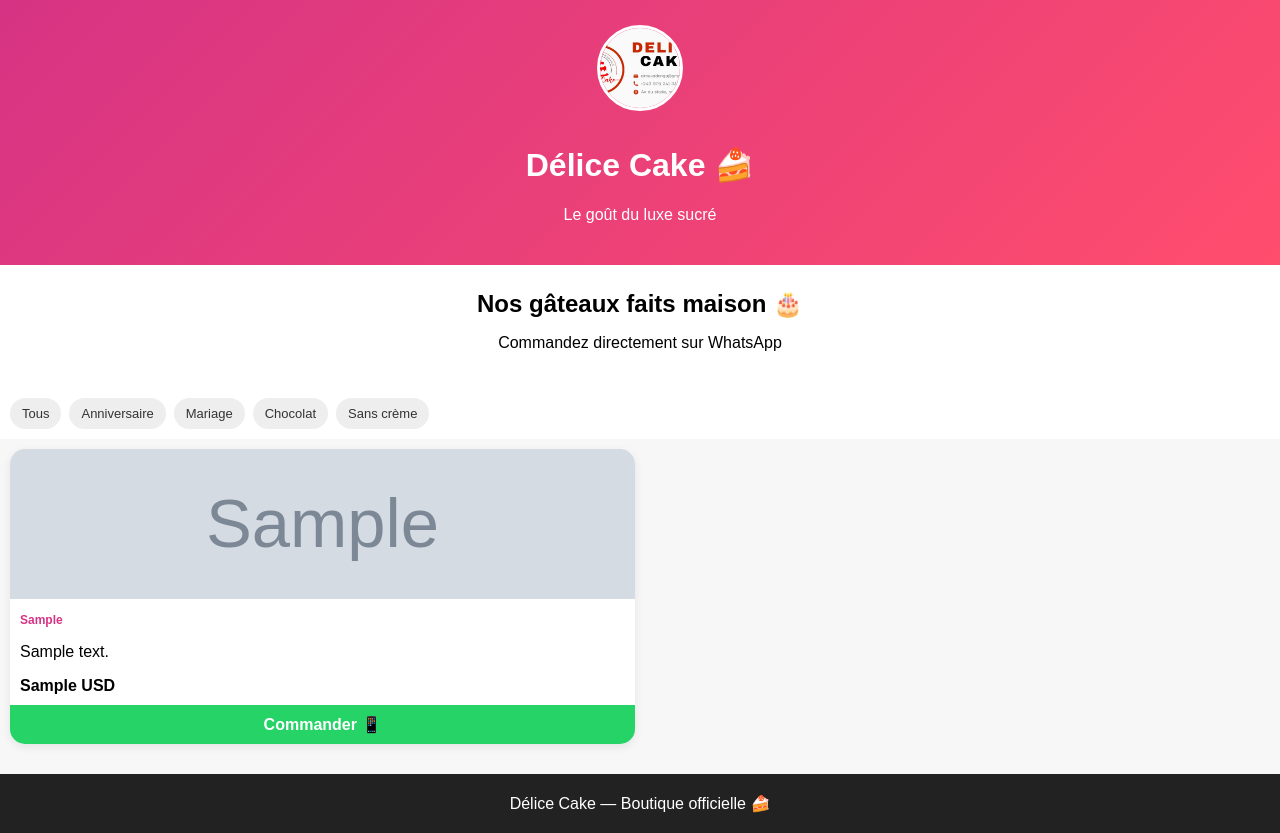
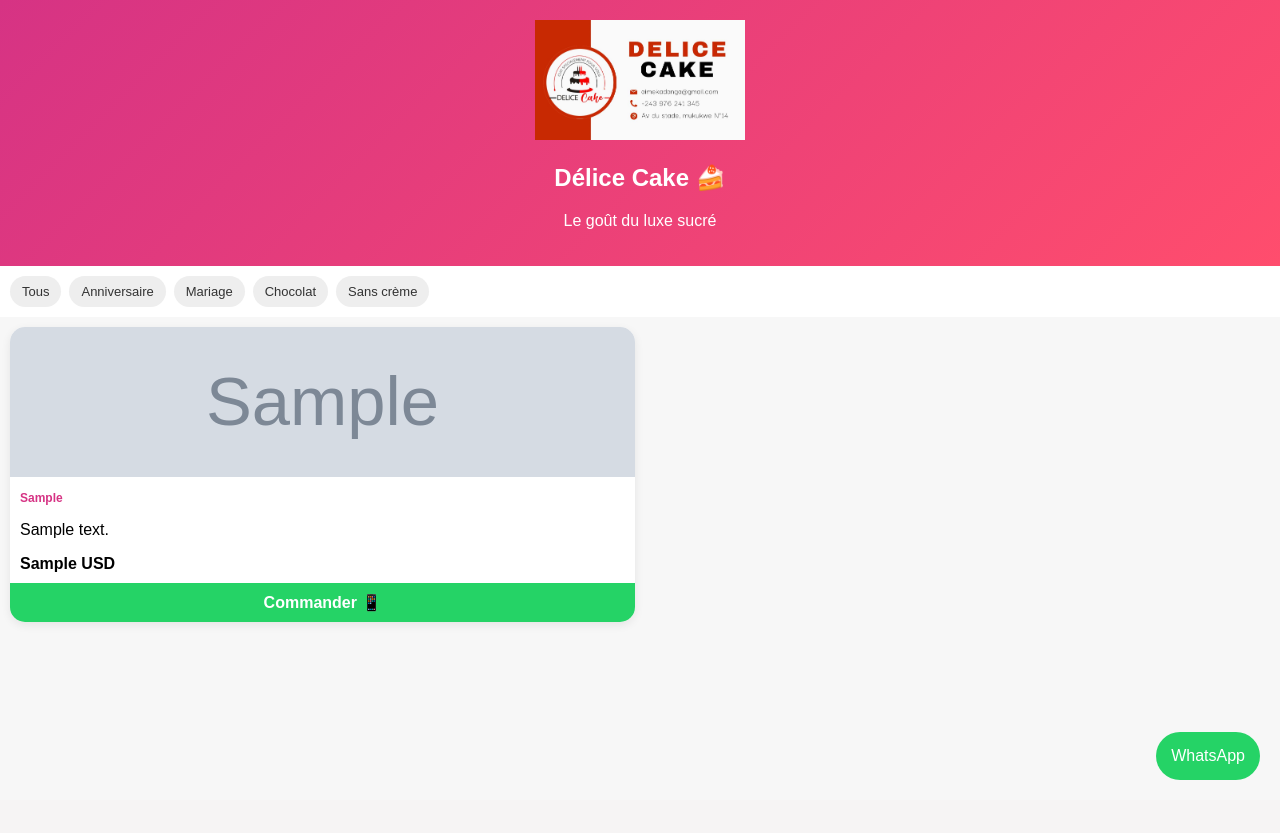
Before and after one commit to mariekadanga377-glitch/delice-cake, a Flask app: page / in a window 1280 px wide. After the commit the page ends 780 px from the top, so only its background shows below. Run offline with Flask 3, Linux system fonts and the light colour scheme; tables that the repository leaves empty hold one stand-in row (values such as "Sample post"); grey boxes marked "Sample" are stand-in pictures.

Commit message:
upgrade ecommerce UI

```diff
--- a/app.py
+++ b/app.py
@@ -1,14 +1,12 @@
 import os
 import sqlite3
-from flask import Flask, render_template, request, redirect, url_for, session
+from flask import Flask, render_template, request, redirect, session
 from werkzeug.utils import secure_filename
 
 app = Flask(__name__)
 
-# =========================
-# CONFIG
-# =========================
-app.secret_key = "delicecake_secret_2026"
+# ================= CONFIG =================
+app.secret_key = "delicecake_secret_final"
 
 UPLOAD_FOLDER = "static/images"
 DATABASE = "database.db"
@@ -16,9 +14,7 @@ ADMIN_PASSWORD = "1234"
 
 os.makedirs(UPLOAD_FOLDER, exist_ok=True)
 
-# =========================
-# DATABASE INIT
-# =========================
+# ================= DATABASE =================
 def init_db():
     conn = sqlite3.connect(DATABASE)
     conn.execute("""
@@ -35,9 +31,7 @@ def init_db():
 
 init_db()
 
-# =========================
-# HOME
-# =========================
+# ================= HOME =================
 @app.route("/")
 def index():
     category = request.args.get("category")
@@ -55,23 +49,17 @@ def index():
         ).fetchall()
 
     conn.close()
-
     return render_template("index.html", posts=posts)
 
-# =========================
-# CAKE DETAIL
-# =========================
+# ================= CAKE PAGE =================
 @app.route("/cake/<int:id>")
 def cake(id):
     conn = sqlite3.connect(DATABASE)
     cake = conn.execute("SELECT * FROM posts WHERE id=?", (id,)).fetchone()
     conn.close()
-
     return render_template("cake.html", cake=cake)
 
-# =========================
-# LOGIN ADMIN
-# =========================
+# ================= LOGIN =================
 @app.route("/login", methods=["GET", "POST"])
 def login():
     if request.method == "POST":
@@ -79,48 +67,41 @@ def login():
             session["admin"] = True
             return redirect("/admin")
         return "❌ mot de passe incorrect"
-
     return render_template("login.html")
 
-# =========================
-# ADMIN PANEL
-# =========================
+# ================= ADMIN =================
 @app.route("/admin", methods=["GET", "POST"])
 def admin():
     if not session.get("admin"):
         return redirect("/login")
 
+    conn = sqlite3.connect(DATABASE)
+
     if request.method == "POST":
-
         file = request.files.get("image")
 
-        if not file or file.filename == "":
-            return "❌ image manquante"
+        if file and file.filename != "":
+            filename = secure_filename(file.filename)
+            filepath = os.path.join(UPLOAD_FOLDER, filename)
+            file.save(filepath)
 
-        filename = secure_filename(file.filename)
-        filepath = os.path.join(UPLOAD_FOLDER, filename)
-        file.save(filepath)
+            conn.execute(
+                "INSERT INTO posts (image, description, category, price) VALUES (?, ?, ?, ?)",
+                (
+                    filename,
+                    request.form.get("desc"),
+                    request.form.get("category"),
+                    request.form.get("price")
+                )
+            )
+            conn.commit()
 
-        conn = sqlite3.connect(DATABASE)
-        conn.execute(
-            "INSERT INTO posts (image, description, category, price) VALUES (?, ?, ?, ?)",
-            (
-                filename,
-                request.form.get("desc"),
-                request.form.get("category"),
-                request.form.get("price")
-            )
-        )
-        conn.commit()
-        conn.close()
+    posts = conn.execute("SELECT * FROM posts ORDER BY id DESC").fetchall()
+    conn.close()
 
-        return redirect("/admin")
+    return render_template("admin.html", posts=posts)
 
-    return render_template("admin.html")
-
-# =========================
-# DELETE
-# =========================
+# ================= DELETE =================
 @app.route("/delete/<int:id>")
 def delete(id):
     if not session.get("admin"):
@@ -133,17 +114,13 @@ def delete(id):
 
     return redirect("/admin")
 
-# =========================
-# LOGOUT
-# =========================
+# ================= LOGOUT =================
 @app.route("/logout")
 def logout():
     session.clear()
     return redirect("/")
 
-# =========================
-# RUN
-# =========================
+# ================= RUN =================
 if __name__ == "__main__":
     port = int(os.environ.get("PORT", 10000))
     app.run(host="0.0.0.0", port=port, debug=True)
--- a/templates/index.html
+++ b/templates/index.html
@@ -7,60 +7,42 @@
 
 <style>
 
-body{
-margin:0;
-font-family:Arial;
-background:#f7f7f7;
-}
+body{margin:0;font-family:Arial;background:#f7f7f7}
 
-/* HEADER PRO */
+/* HEADER */
 header{
 background:linear-gradient(135deg,#d63384,#ff4d6d);
+text-align:center;
 color:white;
-padding:25px;
-text-align:center;
+padding:20px;
 }
 
 header img{
-width:80px;
-height:80px;
-border-radius:50%;
-object-fit:cover;
-border:3px solid white;
-margin-bottom:10px;
-}
-
-/* HERO */
-.hero{
-text-align:center;
-padding:20px;
-background:white;
-}
-
-.hero h2{
-margin:5px;
+width:100%;
+max-width:300px;
+height:120px;
+object-fit:contain;
 }
 
 /* FILTERS */
 .filters{
 display:flex;
+overflow-x:auto;
 gap:8px;
-overflow-x:auto;
 padding:10px;
 background:white;
 }
 
 .filters a{
-flex:0 0 auto;
 padding:8px 12px;
 background:#eee;
 border-radius:20px;
 text-decoration:none;
+font-size:13px;
 color:#333;
-font-size:13px;
 }
 
-/* PRODUCTS GRID */
+/* GRID */
 .container{
 display:grid;
 grid-template-columns:repeat(2,1fr);
@@ -68,16 +50,12 @@ gap:10px;
 padding:10px;
 }
 
+/* CARD */
 .card{
 background:white;
 border-radius:15px;
 overflow:hidden;
 box-shadow:0 3px 10px rgba(0,0,0,0.08);
-transition:0.3s;
-}
-
-.card:hover{
-transform:scale(1.02);
 }
 
 .card img{
@@ -86,20 +64,10 @@ height:150px;
 object-fit:cover;
 }
 
-.card-content{
-padding:10px;
-}
+.card-content{padding:10px}
 
-.category{
-font-size:12px;
-color:#d63384;
-font-weight:bold;
-}
-
-.price{
-font-weight:bold;
-margin-top:5px;
-}
+.category{color:#d63384;font-size:12px;font-weight:bold}
+.price{font-weight:bold}
 
 .btn{
 display:block;
@@ -111,12 +79,16 @@ text-decoration:none;
 font-weight:bold;
 }
 
-footer{
-text-align:center;
-padding:20px;
-background:#222;
+/* FLOAT */
+.float{
+position:fixed;
+bottom:20px;
+right:20px;
+background:#25D366;
+padding:15px;
+border-radius:50px;
 color:white;
-margin-top:20px;
+text-decoration:none;
 }
 
 </style>
@@ -127,14 +99,9 @@ margin-top:20px;
 
 <header>
 <img src="{{ url_for('static', filename='images/logo.jpg') }}">
-<h1>Délice Cake 🍰</h1>
+<h2>Délice Cake 🍰</h2>
 <p>Le goût du luxe sucré</p>
 </header>
-
-<div class="hero">
-<h2>Nos gâteaux faits maison 🎂</h2>
-<p>Commandez directement sur WhatsApp</p>
-</div>
 
 <div class="filters">
 <a href="/">Tous</a>
@@ -155,15 +122,13 @@ margin-top:20px;
 <div class="card-content">
 
 <div class="category">{{ p[3] }}</div>
-
 <p>{{ p[2] }}</p>
-
 <div class="price">{{ p[4] }} USD</div>
 
 </div>
 
 <a class="btn"
-href="https://wa.me/243976241345?text=Bonjour%20je%20veux%20commander%20le%20gâteau%20%23{{ p[0] }}">
+href="https://wa.me/243976241345?text=Commande%20gâteau%20%23{{ p[0] }}">
 Commander 📱
 </a>
 
@@ -173,9 +138,9 @@ Commander 📱
 
 </div>
 
-<footer>
-Délice Cake — Boutique officielle 🍰
-</footer>
+<a class="float" href="https://wa.me/243976241345">
+WhatsApp
+</a>
 
 </body>
 </html>
--- a/templates/login.html
+++ b/templates/login.html
@@ -7,7 +7,7 @@
 <form method="POST">
 <input type="password" name="password" placeholder="Mot de passe">
 <br><br>
-<button>Login</button>
+<button>Connexion</button>
 </form>
 
 </body>
```
Also changed, not shown: templates/admin.html (+15 -3 lines), templates/cake.html (added, +62 -0 lines).
